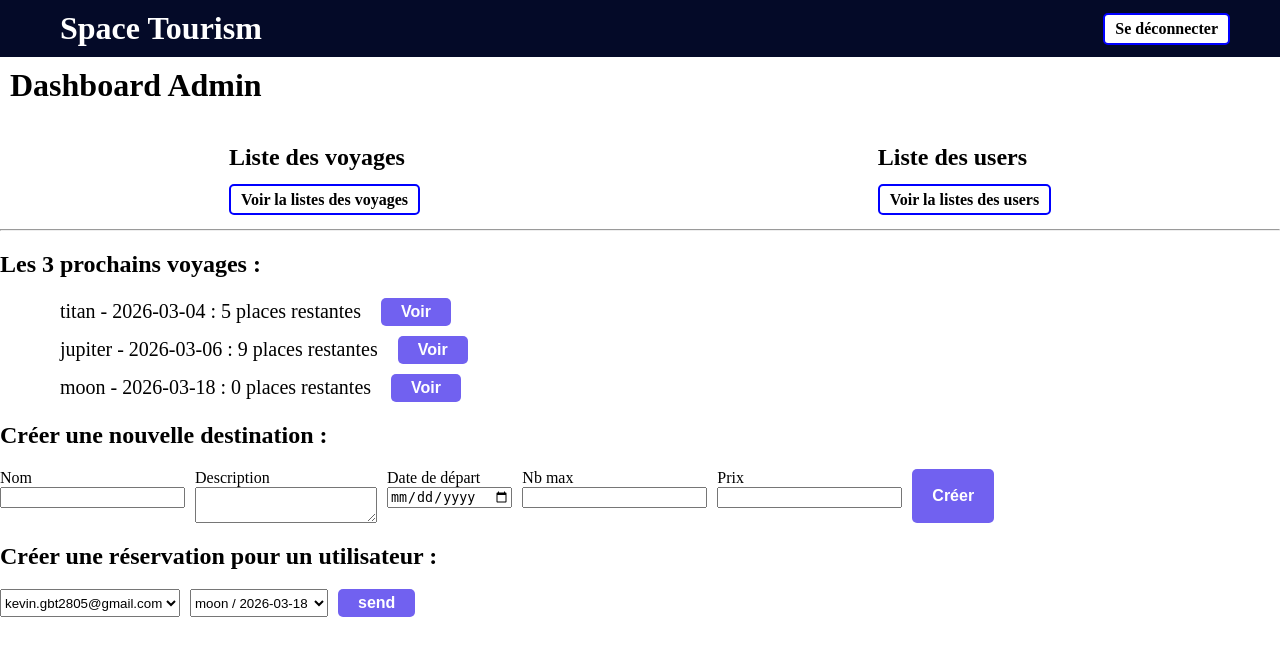
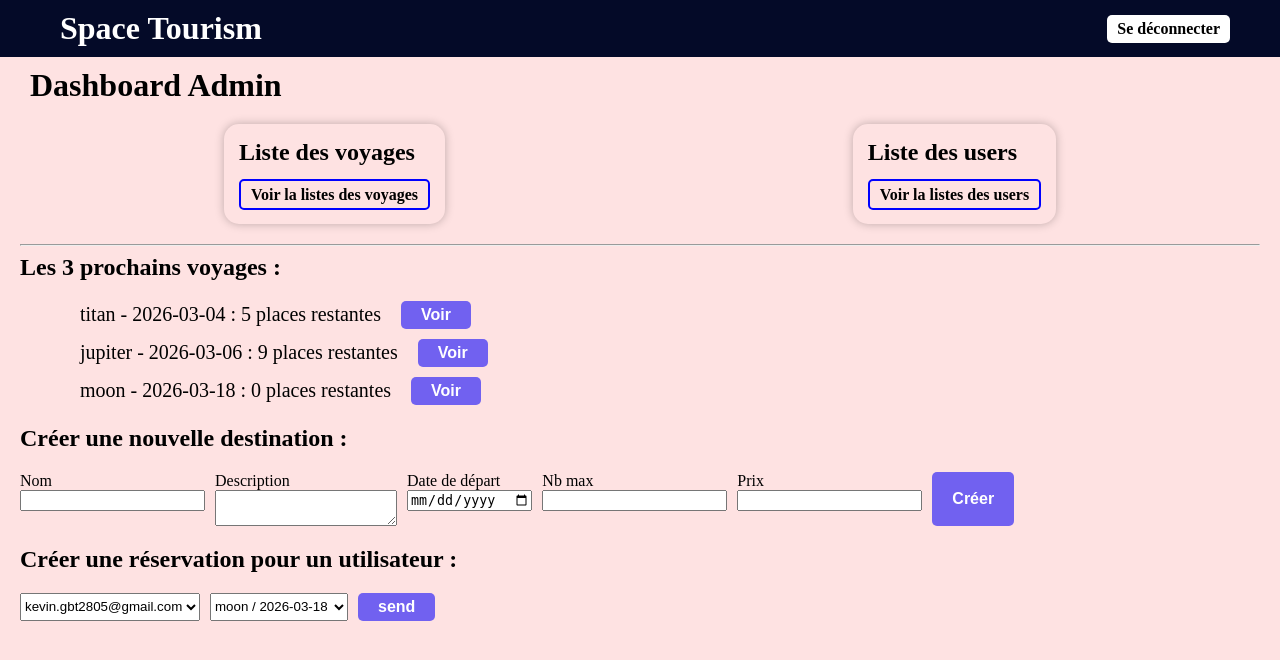
Before and after one commit to kevingbt/spaceTourismDashboard, a PHP site: page /admin/index.php in a window 1280 px wide. Shown: the top 660 px of the page. Run offline with PHP 8.4, Linux system fonts and the light colour scheme; the visitor is signed in with stand-in values (Sample User, id 1); data comes from the database, SQL or seed files in the repository.

Commit message:
ajout style

```diff
--- a/admin/index.php
+++ b/admin/index.php
@@ -36,8 +36,9 @@ $nextVoyages = $dbProduct->fetchNextProduct();
 <body>
     <div class="header">
         <h1>Space Tourism</h1>
-        <a href="../logout.php">Se déconnecter</a>
+        <a href="../logout.php" class="btn">Se déconnecter</a>
     </div>
+    <div class="adminContainer">
         <h1>Dashboard Admin</h1>
         <div class="liste">
             <div>
@@ -103,6 +104,7 @@ $nextVoyages = $dbProduct->fetchNextProduct();
             </select>
             <button type="submit">send</button>
         </form>
+    </div>
 
 </body>
 
--- a/home.php
+++ b/home.php
@@ -40,7 +40,7 @@ switch ($_SESSION['is_admin']) {
 <body>
     <div class="header">
         <h1>Space Tourism</h1>
-        <a href="./logout.php">Se déconnecter</a>
+        <a href="./logout.php" class="btn">Se déconnecter</a>
     </div>
     <div class="pageContainer">
         <h1>Votre compte</h1>
--- a/index.php
+++ b/index.php
@@ -16,7 +16,7 @@ $result = $db->fetchAllProduct();
 <body>
     <div class="header">
         <h1>Space Tourism</h1>
-        <a href="login.php">Se connecter/S'inscrire</a>
+        <a href="login.php" class="btn">Se connecter/S'inscrire</a>
     </div>
     <div class="indexContainer">
         <h1>Vous souhaitez réserver votre prochain voyage spatial ? </h1>
--- a/login.php
+++ b/login.php
@@ -31,7 +31,7 @@ $resultProduct = $dbProduct->fetchAllProduct();
 <body>
     <div class="header">
         <h1>Space Tourism</h1>
-        <a href="index.php">Revenir à la présentation des voyages</a>
+        <a href="index.php" class="btn">Revenir à la présentation des voyages</a>
     </div>
     <div class="container">
         <h3>Connexion</h3>
--- a/style.css
+++ b/style.css
@@ -1,9 +1,14 @@
 body {
   margin: 0px;
+  background-color: rgb(254, 226, 226);
 }
 
 pre {
   margin-block: 0px;
+}
+
+h2{
+  margin-top: 0;
 }
 
 ul {
@@ -46,6 +51,8 @@ h1 {
   justify-content: center;
   align-items: center;
   margin-top: 50px;
+  width: 500px;
+  margin-inline: auto;
 }
 
 .container form {
@@ -86,6 +93,19 @@ a {
   font-weight: 600;
 }
 
+.btn {
+  padding: 5px 10px;
+  border-radius: 5px;
+  text-decoration: none;
+  color: black;
+  font-weight: 600;
+  border: none;
+}
+
+a:hover{
+  transform: scale(1.01);
+}
+
 .header {
   display: flex;
   background-color: rgb(4, 10, 40);
@@ -103,8 +123,8 @@ a {
   text-align: center;
 }
 
-.indexContainer{
-    margin-inline: 20px;
+.indexContainer, .adminContainer{
+  margin-inline: 20px;
 }
 
 .products{
@@ -128,3 +148,17 @@ p span{
 .pageContainer{
     margin: 20px;
 }
+
+.product, .container, .liste div{
+  box-shadow: 0px 0px 10px 0px rgba(0, 0, 0, 0.25);
+  padding: 15px;
+  border-radius: 15px;
+}
+
+.product:hover, .liste div:hover{
+  transform: scale(1.02);
+}
+
+.liste div{
+padding-bottom: 20px;
+}
```
Also changed, not shown: admin/listUser.php (+7 -3 lines), admin/listVoyage.php (+7 -3 lines), admin/utilisateur.php (+5 -4 lines), admin/voyage.php (+4 -3 lines), README.md. Lines whose indentation alone changed are shown as unchanged.
